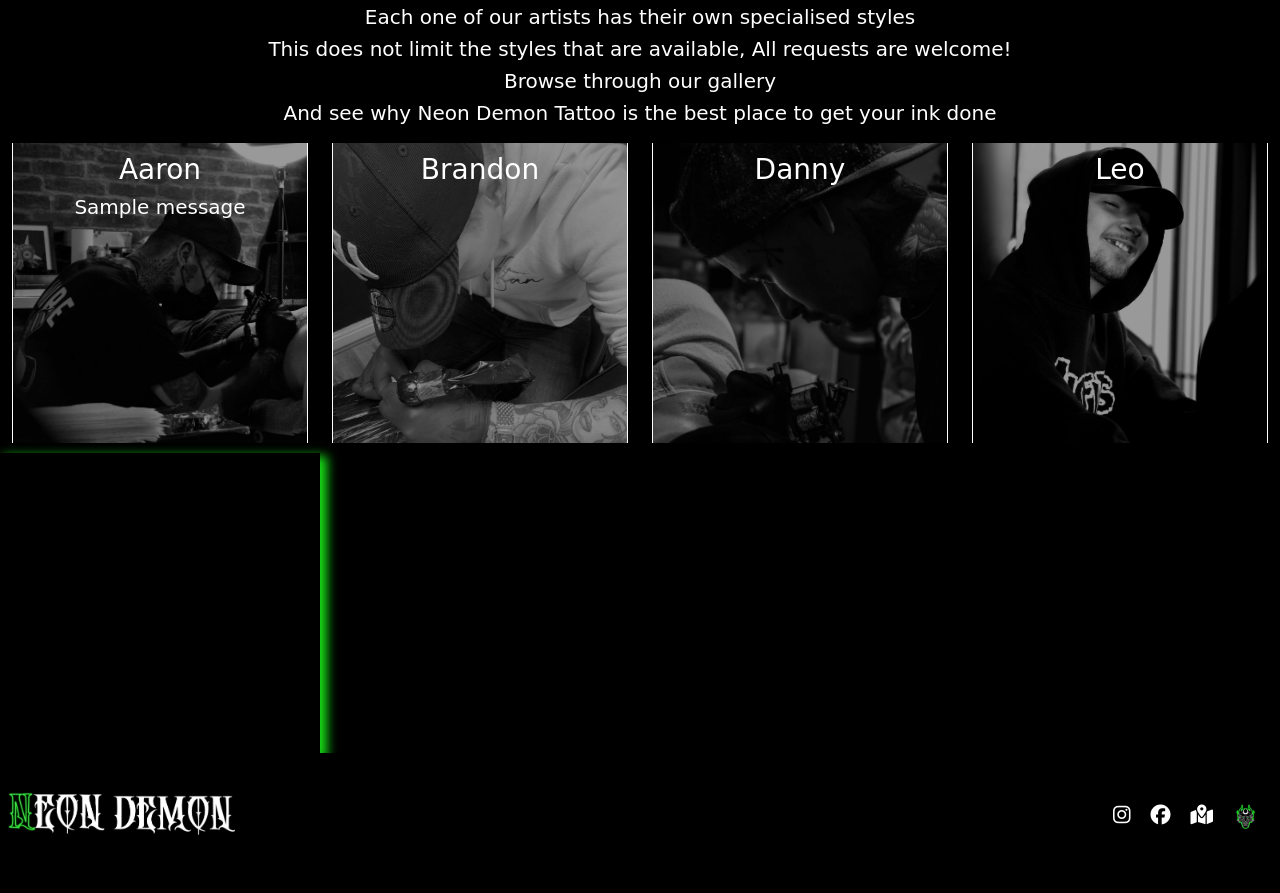
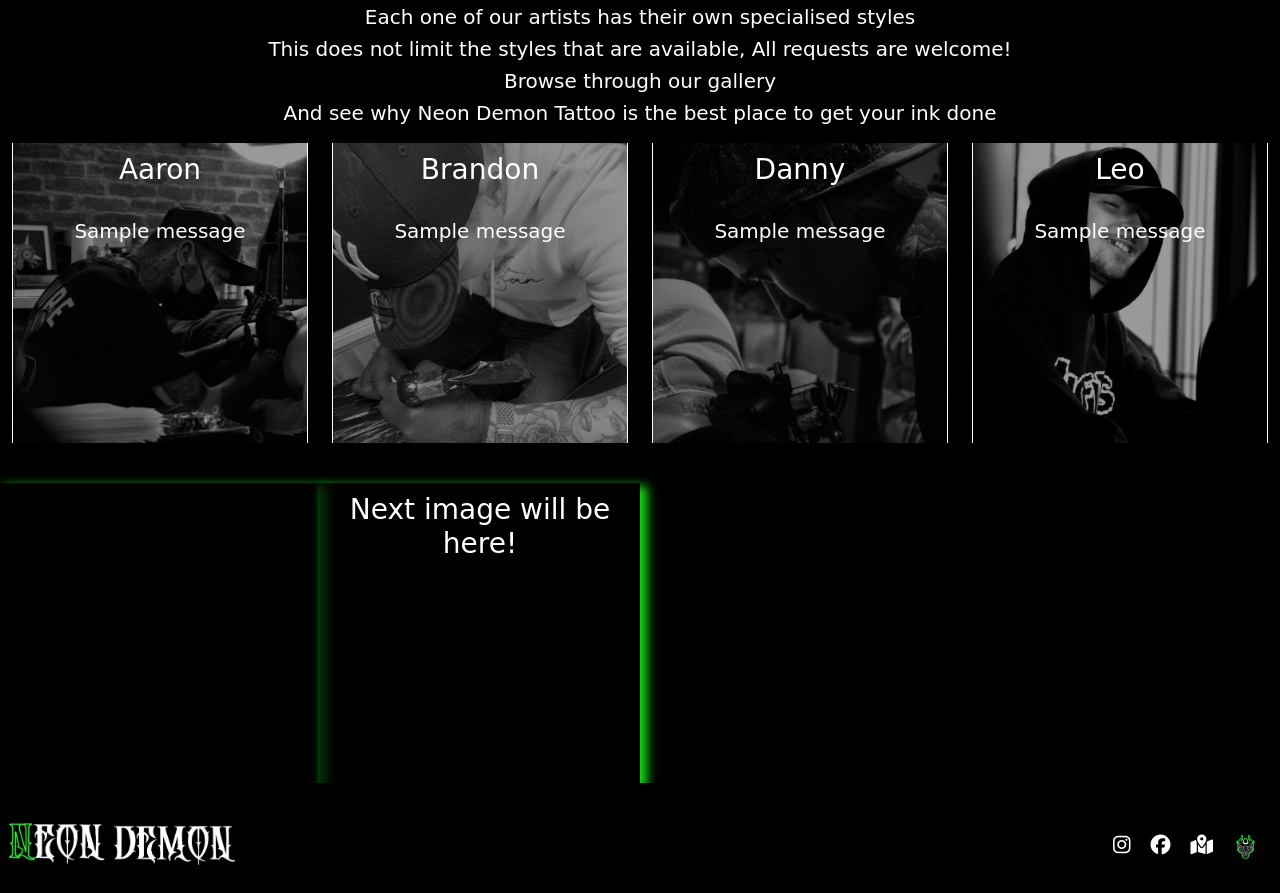
Before and after one commit to ALVIN02-ui/NeonDemonPortfolioProject4, a Django app: page /gallery/ in a window 1280 px wide. Shown: the part 260-1153 px from the top of the page. Before the commit the page ends 1095 px from the top, so only its background shows below. Run offline with Django 3.2, Linux system fonts and the light colour scheme; a user stored in the database is signed in; tables that the repository leaves empty hold one stand-in row (values such as "Sample post"); one stand-in notice (Sample message) is shown; some libraries are stand-ins or nearby versions; some web fonts are replaced.

Commit message:
add conditional statements in gallery.html to highlight to superusers where next image will be uploaded and placeholder text incase no images are uploaded for users to see

```diff
--- a/static/css/style.css
+++ b/static/css/style.css
@@ -452,9 +452,16 @@ nav * {
     background-size: cover;
 }
 
+.uploaded-image-container{
+    margin-top:40px;
+}
+
 .galleryimg{
     border:none;
     box-shadow: 5px 5px 10px 2px rgb(23, 224, 23);
+    height:300px;
+    margin-top:0;
+    text-align: center;
 }
 
 /*Django upload form Styles */
--- a/static/javascript/index.js
+++ b/static/javascript/index.js
@@ -33,3 +33,6 @@ document.addEventListener('DOMContentLoaded', function () {
 
     jumpBetweenImages();
 });
+
+// Form refresh on submit for gallery page
+document.getElementByClassName('uploadForm')[0].reset();
--- a/templates/gallery.html
+++ b/templates/gallery.html
@@ -23,7 +23,7 @@
                     <h3>Aaron</h3>
                     {% if user.is_authenticated and user.username in superuser_usernames %}
                         {% if user.username == 'neondemonliam' or user.username == 'neondemonaaron'%}
-                            <form class ="uploadForm" method="post" enctype="multipart/form-data">
+                            <form class ="uploadForm" method="post" enctype="multipart/form-data" autocomplete="off">
                                 {% csrf_token %}
                                 {{ form.as_p }}
                                 <button class="upload-button" type="submit" class="btn btn-primary btn-lg">
@@ -37,6 +37,7 @@
                         <h5>Mandalas</h5>
                         <h5>Blackwork</h5>
                     {% endif %}
+                    <br>
                     {% for message in messages %}
                         {% if message %}
                             <h5>{{ message }}</h5>
@@ -51,7 +52,7 @@
                     <h3>Brandon</h3>
                     {% if user.is_authenticated and user.username in superuser_usernames %}
                     {% if user.username == 'neondemonliam' or user.username == 'neondemonbran'%}
-                    <form class="uploadForm" method="post" enctype="multipart/form-data">
+                    <form class="uploadForm" method="post" enctype="multipart/form-data" autocomplete="off">
                         {% csrf_token %}
                         {{ form.as_p }}
                         <button class="upload-button" type="submit" class="btn btn-primary btn-lg">
@@ -65,6 +66,12 @@
                     <h5>Fine-line</h5>
                     <h5>Colour</h5>
                     {% endif %}
+                    <br>
+                    {% for message in messages %}
+                    {% if message %}
+                    <h5>{{ message }}</h5>
+                    {% endif %}
+                    {% endfor %}
                 </div>
             </div>
         </div>
@@ -74,7 +81,7 @@
                     <h3>Danny</h3>
                     {% if user.is_authenticated and user.username in superuser_usernames %}
                     {% if user.username == 'neondemonliam' or user.username == 'neondemondan'%}
-                    <form class="uploadForm" method="post" enctype="multipart/form-data">
+                    <form class="uploadForm" method="post" enctype="multipart/form-data" autocomplete="off">
                         {% csrf_token %}
                         {{ form.as_p }}
                         <button class="upload-button" type="submit" class="btn btn-primary btn-lg">
@@ -89,6 +96,12 @@
                     <h5>Colour</h5>
                     <h5>Blackwork</h5>
                     {% endif %}
+                    <br>
+                    {% for message in messages %}
+                    {% if message %}
+                    <h5>{{ message }}</h5>
+                    {% endif %}
+                    {% endfor %}
                 </div>
             </div>
         </div>
@@ -98,7 +111,7 @@
                     <h3>Leo</h3>
                     {% if user.is_authenticated and user.username in superuser_usernames %}
                     {% if user.username == 'neondemonliam' or user.username == 'neondemonleo'%}
-                    <form class="uploadForm" method="post" enctype="multipart/form-data">
+                    <form class="uploadForm" method="post" enctype="multipart/form-data" autocomplete="off">
                         {% csrf_token %}
                         {{ form.as_p }}
                         <button class="upload-button" type="submit" class="btn btn-primary btn-lg">
@@ -112,19 +125,36 @@
                     <h4>Realism</h4>
                     <h4>Blackwork</h4>
                     {% endif %}
+                    <br>
+                    {% for message in messages %}
+                    {% if message %}
+                    <h5>{{ message }}</h5>
+                    {% endif %}
+                    {% endfor %}
                 </div>
             </div>
         </div>
     </div>
 </div>
 <!-- Gallery-->
-<div class="container-fluid">
+<div class="container-fluid uploaded-image-container">
     <div class="row">
-        {% for image in galleryImages %}
-        <div class="col-md-3 col-6 profile galleryimg" style="background: url('{{ image.Uploaded_image.url }}') no-repeat 50% 50%;
-        background-size:cover;">
-        </div>
-        {% endfor %}
+        {% if not galleryImages %}
+            <p>We are working hard to get our Gallery page up and running!
+                Please check back soon!
+            </p>
+        {% else %}
+            {% for image in galleryImages %}
+                <div class="col-md-3 col-4 profile galleryimg" style="background: url('{{ image.Uploaded_image.url }}') no-repeat 50% 50%;
+                background-size:cover;margin-top:0; height:300px">
+                </div>
+            {% endfor %}
+            {% if user.is_authenticated and user.username in superuser_usernames %}
+            <div class ="col-md-3 col-4 profile galleryimg">
+                <h3>Next image will be here!</h3>
+            </div>
+            {% endif %}
+        {% endif %}
     </div>
 </div>
 {% endblock %}
```
